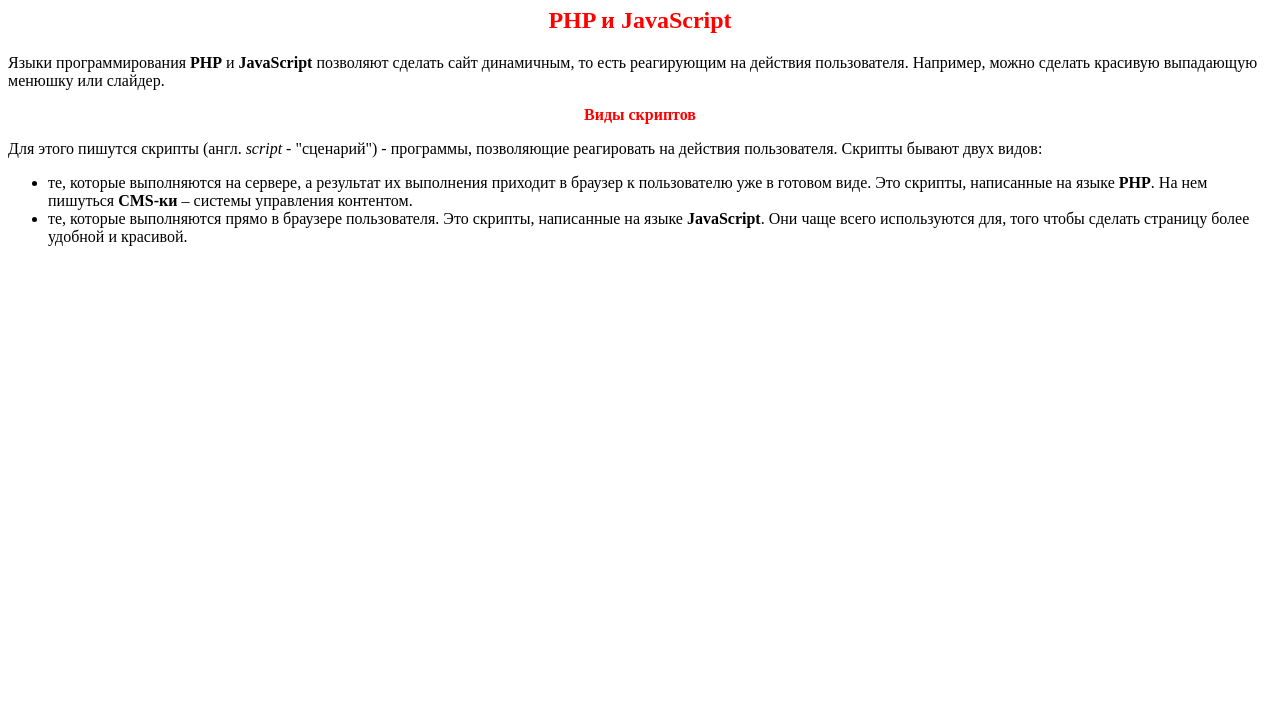
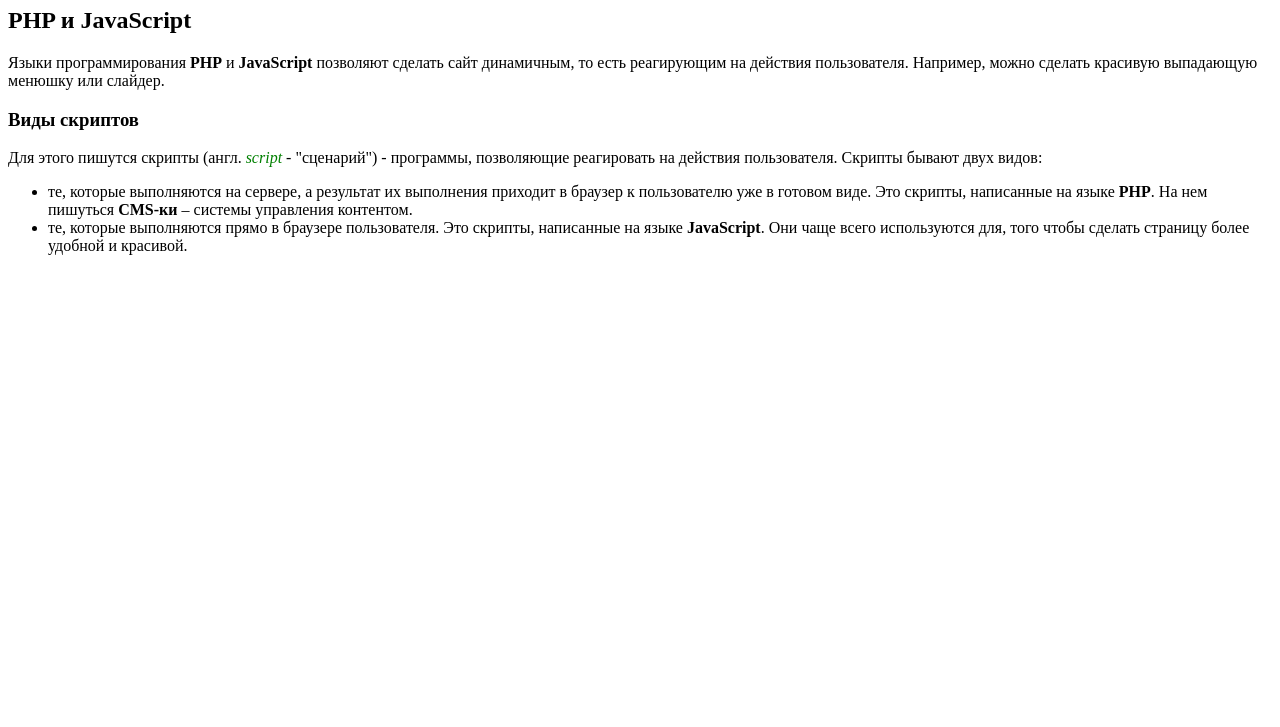
Before and after one commit to olehivoniuk/Programmimg---Plan-of-learning, a plain HTML site: page lesson1.html in a window 1280 px wide. Shown: the part 73-800 px from the top of the page. Drawn offline with Linux system fonts and the light colour scheme.

Commit message:
selectors merge

```diff
--- a/styles1.css
+++ b/styles1.css
@@ -1,7 +1,2 @@
-h1, h2, h3 {
-    text-align: center;
-    color: red;
-}
-h3{
-    font-size: 16px;
-}
+ul  i { color: red;}
+p i {color: green}
```
